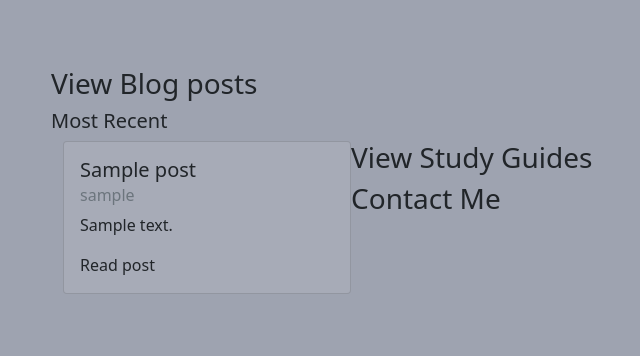
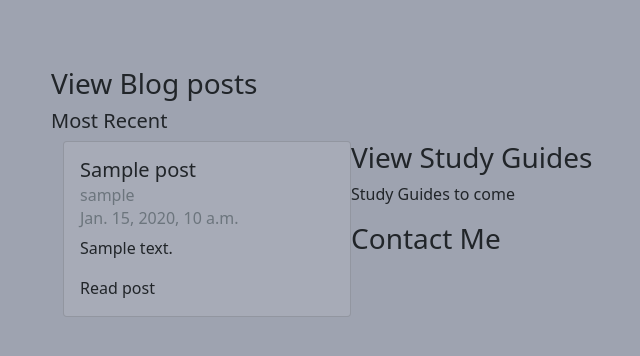
Before and after one commit to kghudgens/Study-Wise, a Django app: page / in a window 1280 px wide. Shown: the part 187-543 px from the top of the page, without its empty margins (43-683 px from the left). Run offline with Django 3.2, Linux system fonts and the light colour scheme; tables that the repository leaves empty hold one stand-in row (values such as "Sample post"); some libraries are stand-ins or nearby versions.

Commit message:
added date to the cards

```diff
--- a/pyquiz/blog/templates/blog/index.html
+++ b/pyquiz/blog/templates/blog/index.html
@@ -7,7 +7,7 @@
     <p class="lead">The Learner's bestfriend.</p>
   </div>
 </main>
-
+<!-- Container for all content on index -->
 <div class="container">
   <!-- Blog Posts DIV -->
   <div class="container">
@@ -21,6 +21,7 @@
         <div class="card-body">
           <h5 class="card-title">{{post.title}}</h5>
           <h6 class="card-subtitle mb-2 text-muted">{{post.author}}</h6>
+          <h6 class="card-subtitle mb-2 text-muted">{{post.created_on}}</h6>
           <p class="card-text">{{post.content|truncatewords:10}}</p>
           <a href="{%url 'post-detail' post.id %}" class="card-link"
             >Read post</a
@@ -32,7 +33,26 @@
   {%endfor%}
 
   <!-- Study Guide DIV -->
-  <div class="container"><h3>View Study Guides</h3></div>
+  <div class="container">
+    <h3>View Study Guides</h3>
+    {% for guide in guides%}
+    <div class="container">
+      <div class="card left" style="width: 18rem">
+        <div class="card-body">
+          <h5 class="card-title">{{guide.title}}</h5>
+          <h6 class="card-subtitle mb-2 text-muted">{{guide.author}}</h6>
+          <h6 class="card-subtitle mb-2 text-muted">{{guide.created_on}}</h6>
+          <p class="card-text">{{guide.content|truncatewords:10}}</p>
+          <a href="{%url 'post-detail' post.id %}" class="card-link"
+            >Read post</a
+          >
+        </div>
+      </div>
+    </div>
+    {%empty%}
+    <p>Study Guides to come</p>
+    {%endfor%}
+  </div>
   <!-- Contact me DIV -->
   <div class="container"><h3>Contact Me</h3></div>
 </div>
```
